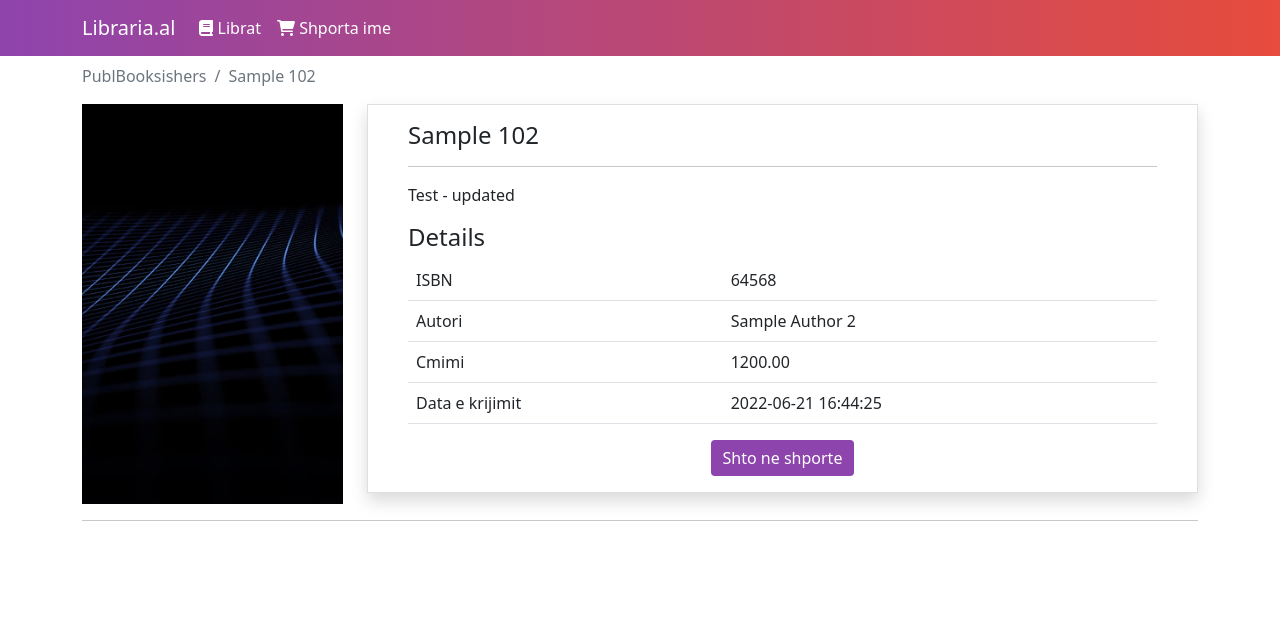
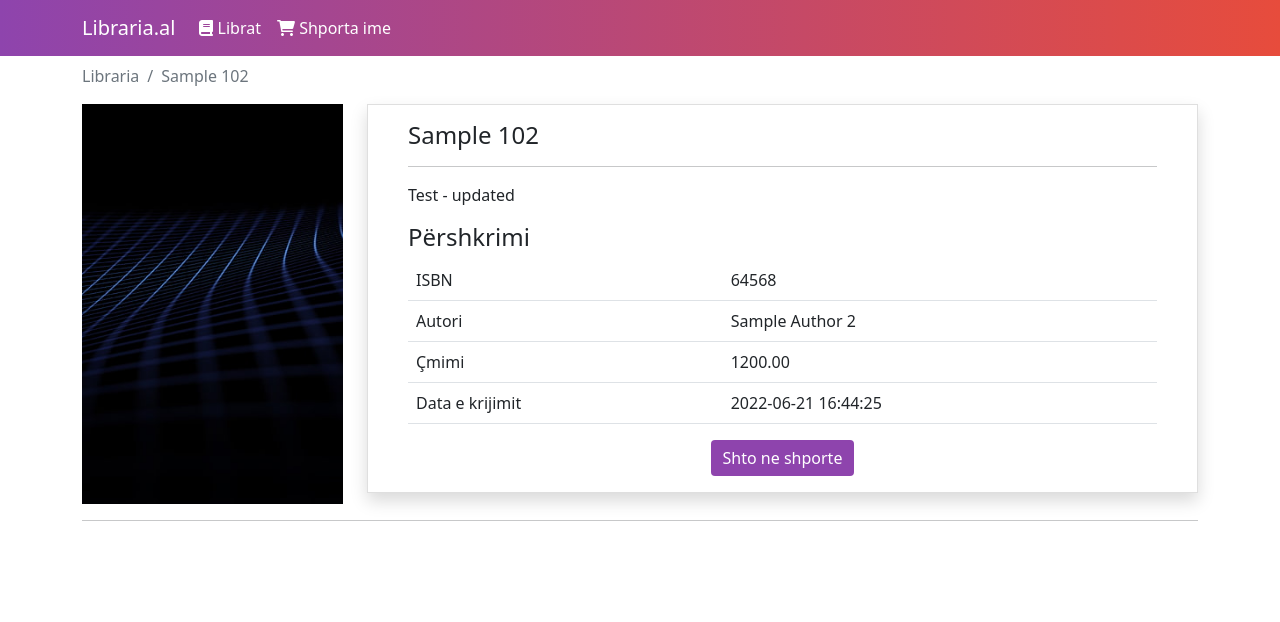
Before and after one commit to luiskateshi/WebProject, a PHP site: page /book.php?bookisbn=64568 in a window 1280 px wide. Shown: the top 622 px of the page. Run offline with PHP 8.4, Linux system fonts and the light colour scheme; data comes from the database, SQL or seed files in the repository; some libraries are stand-ins or nearby versions.

Commit message:
Ndryshime fronti

```diff
--- a/book.php
+++ b/book.php
@@ -24,7 +24,7 @@
       <!-- Example row of columns -->
       <nav aria-label="breadcrumb">
         <ol class="breadcrumb">
-          <li class="breadcrumb-item"><a href="books.php" class="text-decoration-none text-muted fw-light">PublBooksishers</a></li>
+          <li class="breadcrumb-item"><a href="books.php" class="text-decoration-none text-muted fw-light">Libraria</a></li>
           <li class="breadcrumb-item active" aria-current="page"><?php echo $row['book_title']; ?></li>
         </ol>
       </nav>
@@ -41,7 +41,7 @@
                 <h4><?= $row['book_title'] ?></h4>
                 <hr>
                   <p><?php echo $row['book_descr']; ?></p>
-                  <h4>Details</h4>
+                  <h4>Përshkrimi</h4>
                   <table class="table">
                     <?php foreach($row as $key => $value){
                       if($key == "book_descr" || $key == "book_image" || $key == "publisherid" || $key == "book_title"){
@@ -58,7 +58,7 @@
                           $key = "Autori";
                           break;
                         case "book_price":
-                          $key = "Cmimi";
+                          $key = "Çmimi";
                           break;
                           case "created_at":
                               $key = "Data e krijimit";
```
